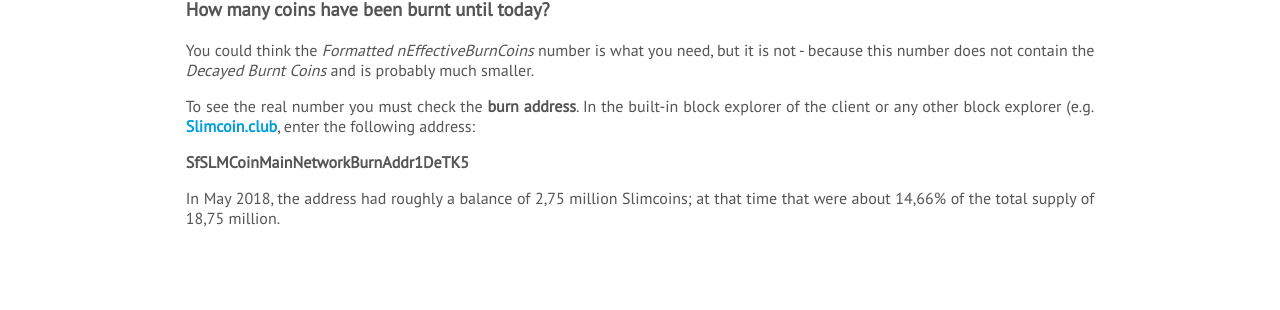
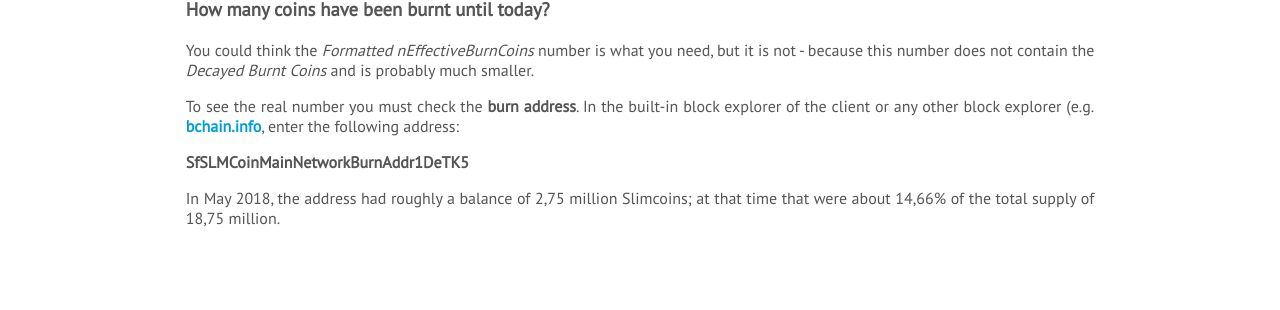
Before and after one commit to slimcoin-project/slimcoin-project.github.io, a Jekyll site: the page built from content/en/proof-of-burn-guide.md, in a window 1280 px wide and 900 px high, scrolled down 1667 px. Shown: the part 235-545 px from the top of the window. Built offline with Jekyll 4.4.1, drawn with Linux system fonts in a browser that asks for light colours; some web fonts are replaced.

Commit message:
Update proof-of-burn-guide.md

```diff
--- a/content/en/proof-of-burn-guide.md
+++ b/content/en/proof-of-burn-guide.md
@@ -79,7 +79,7 @@
 
 You could think the *Formatted nEffectiveBurnCoins* number is what you need, but it is not - because this number does not contain the *Decayed Burnt Coins* and is probably much smaller.
 
-To see the real number you must check the **burn address**. In the built-in block explorer of the client or any other block explorer (e.g. [Slimcoin.club](http://www.slimcoin.club/#blkexp), enter the following address:
+To see the real number you must check the **burn address**. In the built-in block explorer of the client or any other block explorer (e.g. [bchain.info](https://bchain.info/SLM/), enter the following address:
 
 **SfSLMCoinMainNetworkBurnAddr1DeTK5**
 
```
